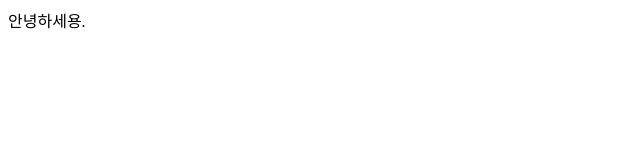
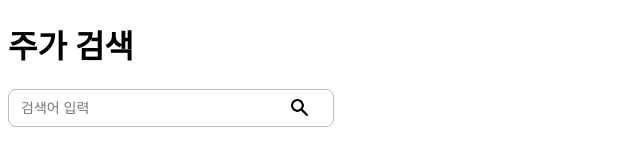
Before and after one commit to sshinohs/stock-webservice-for-js-practice, a website: page index.html in a window 1280 px wide. Shown: the whole page, without its empty margins (0-640 px from the left). Drawn offline with Linux system fonts and the light colour scheme.

Commit message:
검색창 추가

```diff
--- a/index.html
+++ b/index.html
@@ -4,9 +4,14 @@
     <meta charset="UTF-8">
     <meta http-equiv="X-UA-Compatible" content="IE=edge">
     <meta name="viewport" content="width=device-width, initial-scale=1.0">
-    <title>Document</title>
+    <link rel="stylesheet" href="./styles.css" />
+    <title>안녕하세요. 주식 보여드림.</title>
 </head>
 <body>
-    안녕하세용.
+    <h1>주가 검색</h1>
+    <div class="SearchInput">
+        <input type="text" placeholder="검색어 입력">
+        <img src="./assets/search_icon.png">
+    </div>
 </body>
 </html>
--- a/main.js
+++ b/main.js
@@ -10,7 +10,6 @@ const app = http.createServer(function(request, response) {
         return response.writeHead(404);
     }
     response.writeHead(200);
-    console.log('hing');
     response.end(fs.readFileSync(__dirname + url));
 });
 app.listen(3000);
--- /dev/null
+++ b/styles.css
@@ -0,0 +1,20 @@
+.SearchInput {
+    position: relative;
+    width: 300px;
+}
+
+input {
+    width: 100%;
+    border: 1px solid #bbb;
+    border-radius: 8px;
+    padding: 10px 12px;
+    font-size: 14px;
+}
+
+img {
+    position: absolute;
+    width: 17px;
+    top: 10px;
+    right: 0px;
+    margin: 0;
+}
```
Also changed, not shown: package.json (added, +23 -0 lines), assets/search_icon.png (added), 2 other files.
